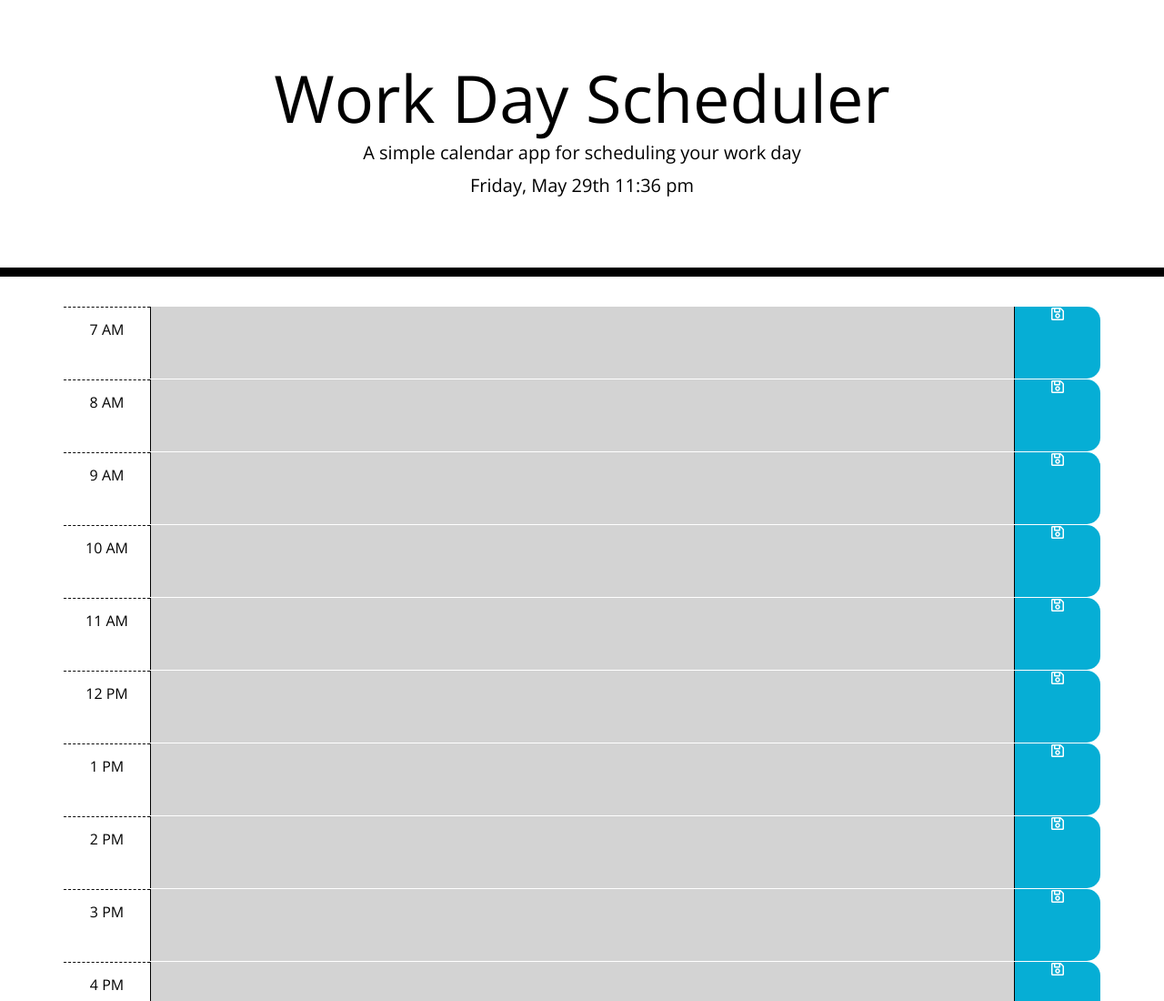
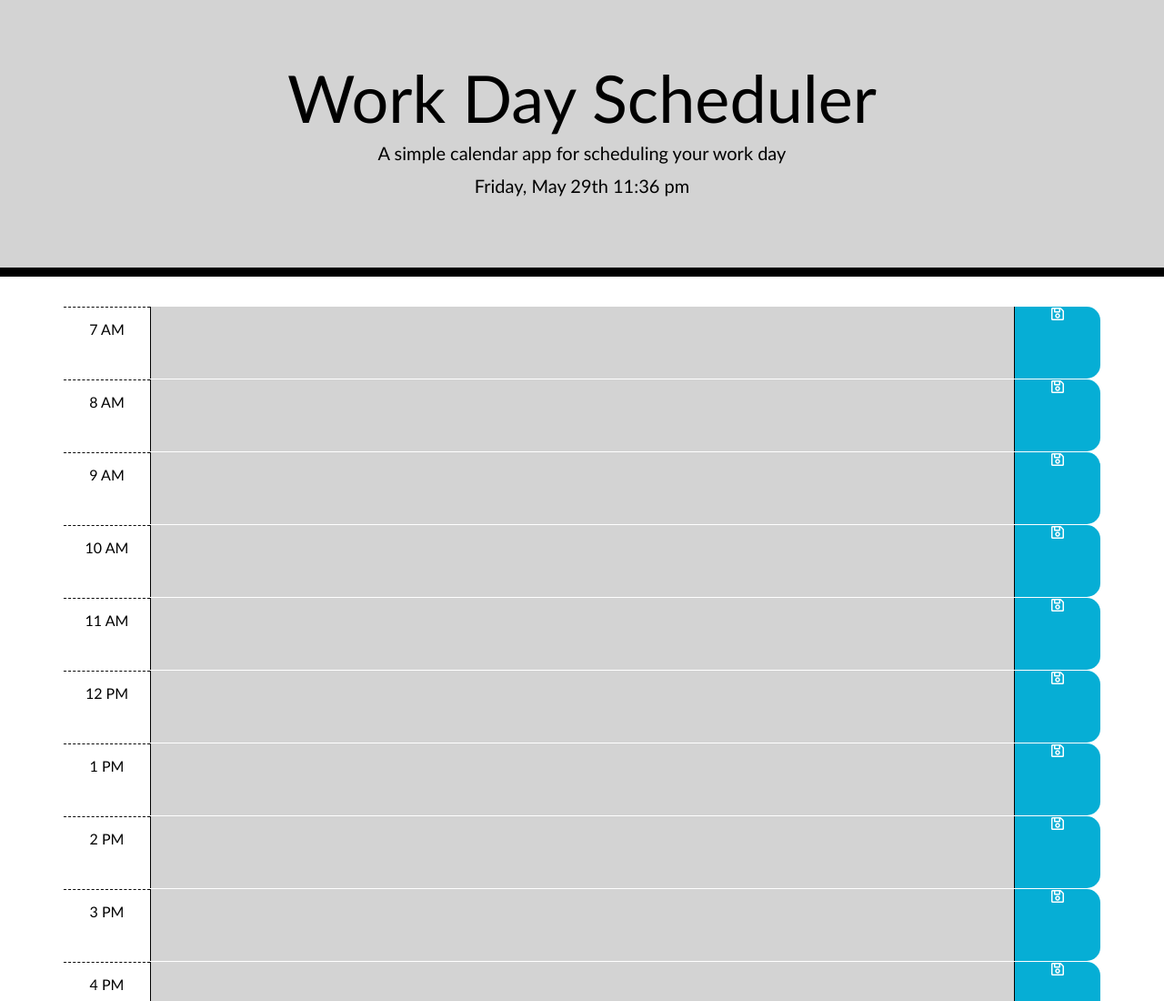
Before and after one commit to MatthewMcFadden/calendar, a plain HTML site: page index.html in a window 1280 px wide. Shown: the top 1100 px of the page at 91% size. Drawn offline with nearby package versions, Linux system fonts and the light colour scheme.

Commit message:
Different font and background color for jumbotron

```diff
--- a/assets/css/style.css
+++ b/assets/css/style.css
@@ -1,5 +1,5 @@
 body {
-  font-family: 'Open Sans', sans-serif;
+  font-family: 'Gill Sans', 'Gill Sans MT', Calibri, 'Trebuchet MS', sans-serif;
   font-size: 16px;
   line-height: 1;
   margin-bottom: 2rem;
@@ -17,6 +17,7 @@ textarea{
 .jumbotron {
   text-align: center;
   background-color: transparent;
+  background-color: #d3d3d3;
   color: black;
   border-radius: 0;
   border-bottom: 10px solid black;
```
